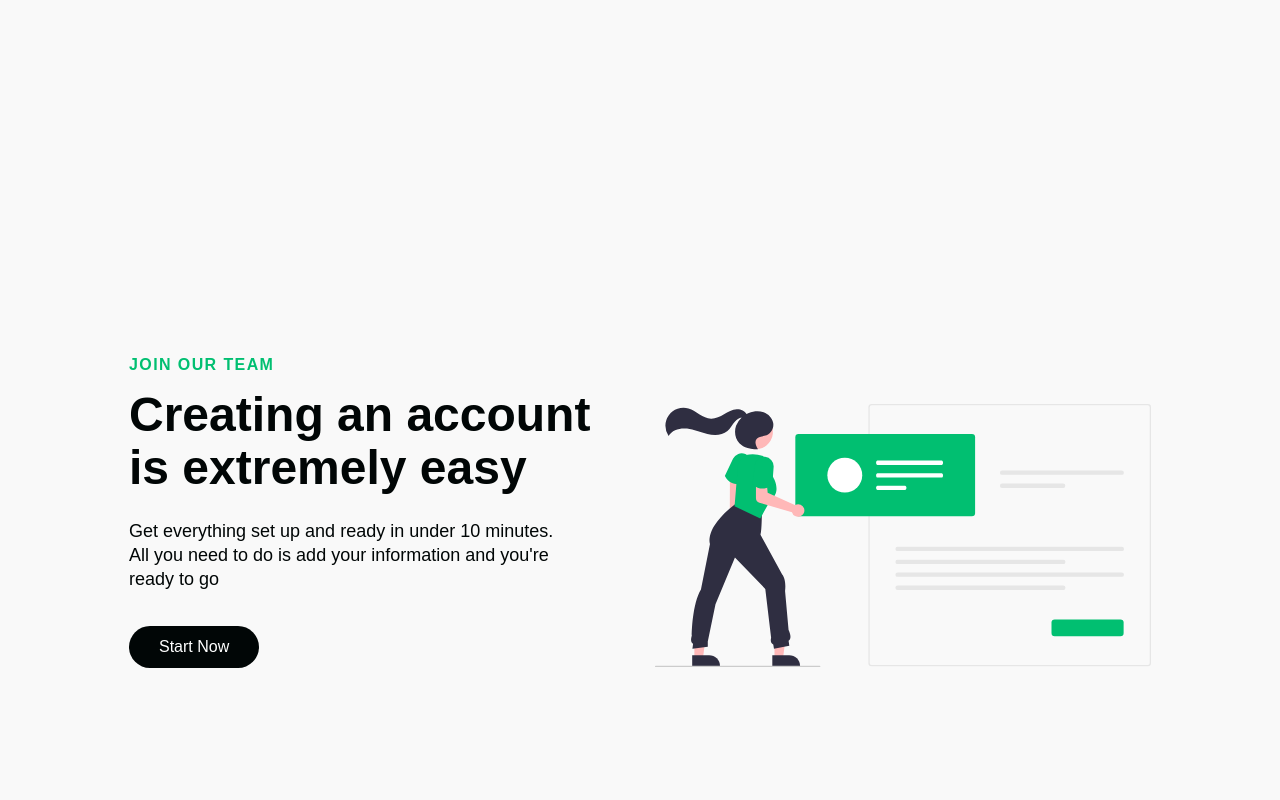
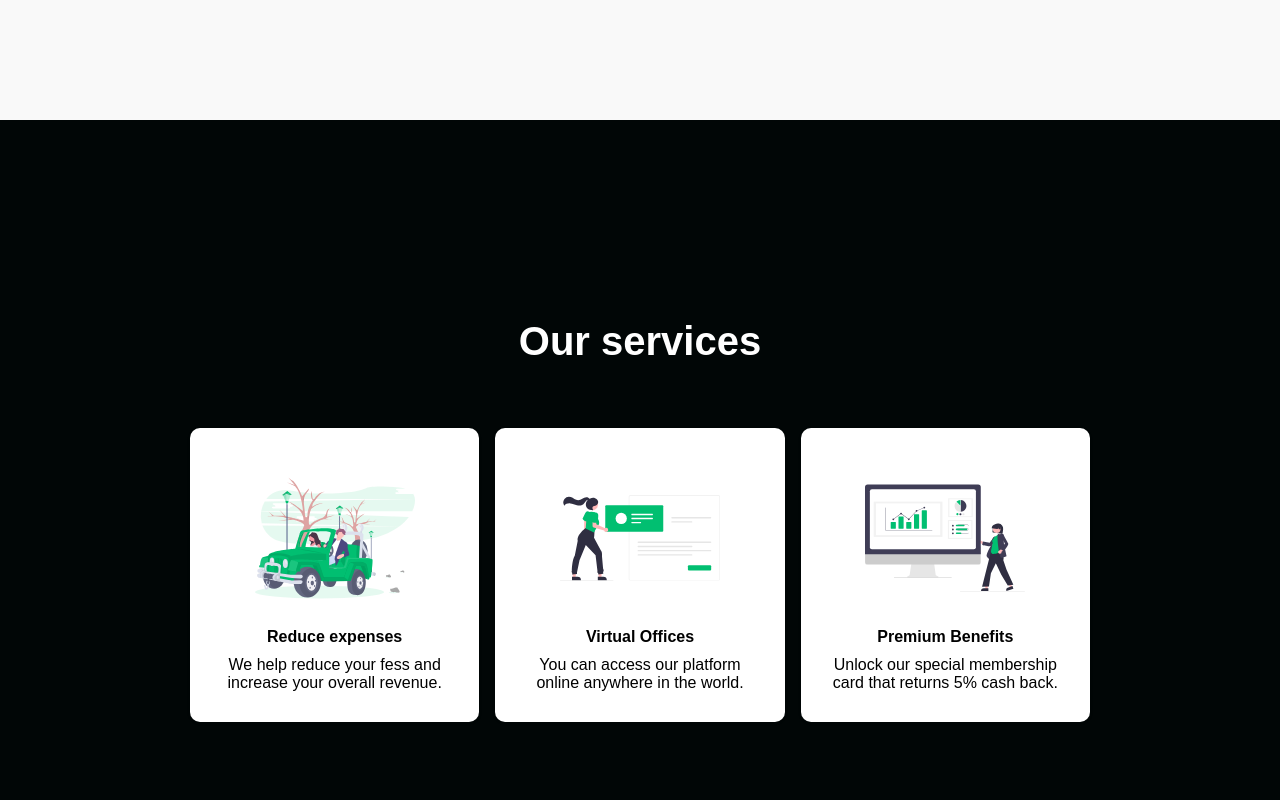
Before and after one commit to wesleywisch/Dolla-banking-virtual, a React (Create React App) app: page / in a window 1280 px wide. Shown: the part 2400-3200 px from the top of the page. Built offline with nearby package versions, Linux system fonts and the light colour scheme; a web font is replaced by a local one.

Commit message:
Services pronto

```diff
--- /dev/null
+++ b/src/components/Services/index.js
@@ -0,0 +1,43 @@
+import React from "react";
+
+import Icon1 from '../../images/svg-1.svg';
+import Icon2 from '../../images/svg-3.svg';
+import Icon3 from '../../images/svg-4.svg';
+
+import {
+  ServicesContainer,
+  ServicesH1,
+  ServicesWrapper,
+  ServicesCard,
+  ServicesIcon,
+  ServicesH2,
+  ServicesP,
+} from './styles';
+
+export function Services() {
+  return (
+    <ServicesContainer id="services">
+      <ServicesH1>Our services</ServicesH1>
+
+      <ServicesWrapper>
+        <ServicesCard>
+          <ServicesIcon src={Icon1} />
+          <ServicesH2>Reduce expenses</ServicesH2>
+          <ServicesP>We help reduce your fess and increase your overall revenue.</ServicesP>
+        </ServicesCard>
+
+        <ServicesCard>
+          <ServicesIcon src={Icon2} />
+          <ServicesH2>Virtual Offices</ServicesH2>
+          <ServicesP>You can access our platform online anywhere in the world.</ServicesP>
+        </ServicesCard>
+
+        <ServicesCard>
+          <ServicesIcon src={Icon3} />
+          <ServicesH2>Premium Benefits</ServicesH2>
+          <ServicesP>Unlock our special membership card that returns 5% cash back.</ServicesP>
+        </ServicesCard>
+      </ServicesWrapper>
+    </ServicesContainer>
+  );
+}
--- /dev/null
+++ b/src/components/Services/styles.js
@@ -0,0 +1,82 @@
+import styled from "styled-components";
+
+export const ServicesContainer = styled.div`
+  height: 800px;
+  display: flex;
+  flex-direction: column;
+  justify-content: center;
+  align-items: center;
+  background: #010606;
+
+  @media screen and (max-width: 768px) {
+    height: 1100px;
+  }
+
+  @media screen and (max-width: 480px) {
+    height: 1300px;
+  }
+`;
+
+export const ServicesH1 = styled.h1`
+  font-size: 2.5rem;
+  color: #fff;
+  margin-bottom: 64px;
+
+  @media screen and (max-width: 480px) {
+    font-size: 2rem;
+  }
+`;
+
+export const ServicesWrapper = styled.div`
+  max-width: 1000px;
+  margin: 0 auto;
+  display: grid;
+  grid-template-columns: 1fr 1fr 1fr;
+  align-items: center;
+  gap: 16px;
+  padding: 0 50px;
+
+  @media screen and (max-width: 1000px) {
+    grid-template-columns: 1fr 1fr;
+  }
+
+  @media screen and (max-width: 768px) {
+    grid-template-columns: 1fr;
+    padding: 0 20px;
+  }
+`;
+
+export const ServicesCard = styled.div`
+  background: #fff;
+  display: flex;
+  flex-direction: column;
+  justify-content: flex-start;
+  align-items: center;
+  border-radius: 10px;
+  max-height: 340px;
+  padding: 30px;
+  box-shadow: 0 1px 3px rgba(0,0,0, 0.2);
+  transition: all .2s ease-in-out;
+
+  &:hover{
+    transform: scale(1.02);
+    transition: all .2s ease-in-out;
+    cursor: pointer;
+  }
+`;
+
+export const ServicesIcon = styled.img`
+  height: 160px;
+  width: 160px;
+  margin-bottom: 10px;
+`;
+
+export const ServicesH2 = styled.h2`
+  font-size: 1rem;
+  margin-bottom: 10px;
+`;
+
+export const ServicesP = styled.p`
+  font-size: 1rem;
+  text-align: center;
+`;
--- a/src/pages/Home.js
+++ b/src/pages/Home.js
@@ -4,6 +4,7 @@ import { Navbar } from '../components/Navbar';
 import { Sidebar } from '../components/Sidebar';
 import { HeroSection } from "../components/HeroSection";
 import { InfoSection } from "../components/InfoSection";
+import { Services } from "../components/Services";
 
 import { infoSectionOne, infoSectionTwo, infoSectionThree } from "../data/data";
 
@@ -21,6 +22,7 @@ export function Home() {
       <HeroSection />
       <InfoSection {...infoSectionOne} />
       <InfoSection {...infoSectionTwo} />
+      <Services />
       <InfoSection {...infoSectionThree} />
     </>
   );
```
Also changed, not shown: src/images/svg-4.svg (added).
